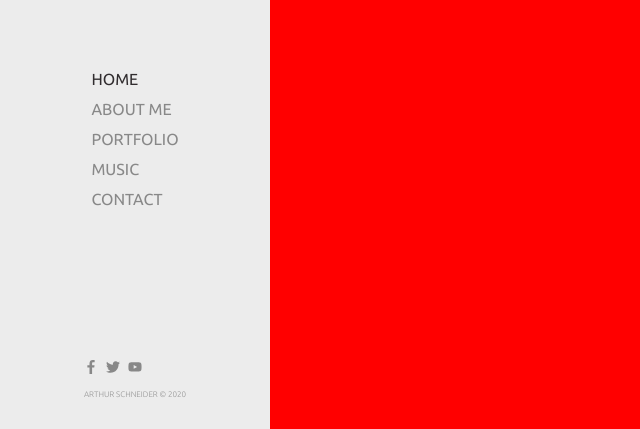
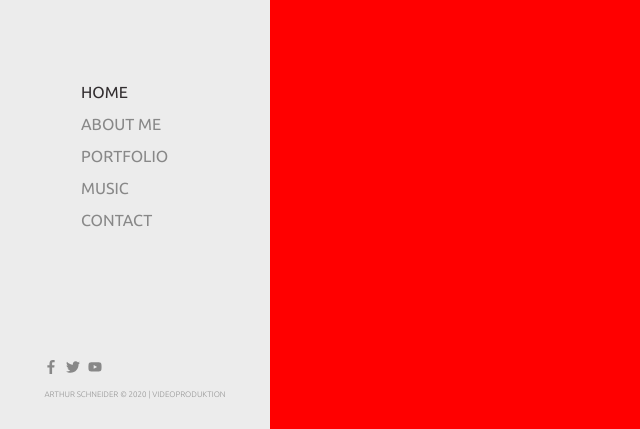
Before and after one commit to DenseOriginal/arthurschneider-website, an Angular app: page / in a window 1280 px wide. Shown: the part 368-797 px from the top of the page, without its empty margins (0-640 px from the left). Built offline with nearby package versions, Linux system fonts and the light colour scheme.

Commit message:
Small fixes

```diff
--- a/src/app/layout/main/main.component.html
+++ b/src/app/layout/main/main.component.html
@@ -62,7 +62,7 @@
               <mat-icon svgIcon="youtube" class="icon" aria-hidden="false" aria-label="Facebook icon">youtube</mat-icon>
           </a>
       </div>
-      <span class="copyright">ARTHUR SCHNEIDER &copy; 2020</span>
+      <span class="copyright">ARTHUR SCHNEIDER &copy; 2020 | VIDEOPRODUKTION</span>
     </div>
   </nav>
   <main>
--- a/src/app/layout/main/main.component.scss
+++ b/src/app/layout/main/main.component.scss
@@ -41,7 +41,8 @@ nav {
 	}
 
 	.links {
-		margin-top: 60%;
+    margin-top: 65%;
+    width: 40%;
 
 		ul {
 			text-decoration: none;
@@ -52,9 +53,10 @@ nav {
 				font-size: 16px;
 				font-weight: 400;
 				text-transform: uppercase;
-				cursor: pointer;
+        cursor: pointer;
+        transition: 500ms all;
 
-				&.active {
+				&.active, &:hover {
 					color: #312d2f;
 				}
 
@@ -64,7 +66,7 @@ nav {
 			}
 
 			li:not(:first-child) {
-				margin-top: 12px;
+				margin-top: 14px;
 			}
 		}
 	}
```
